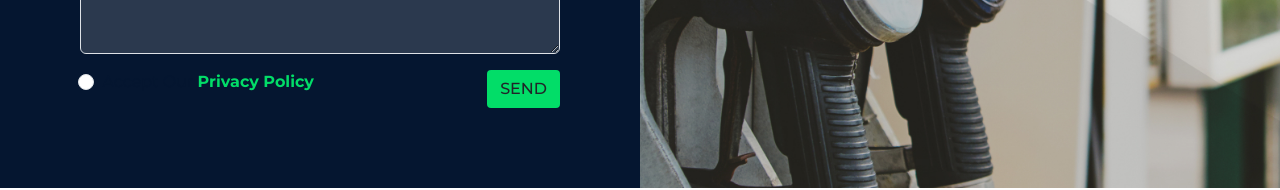
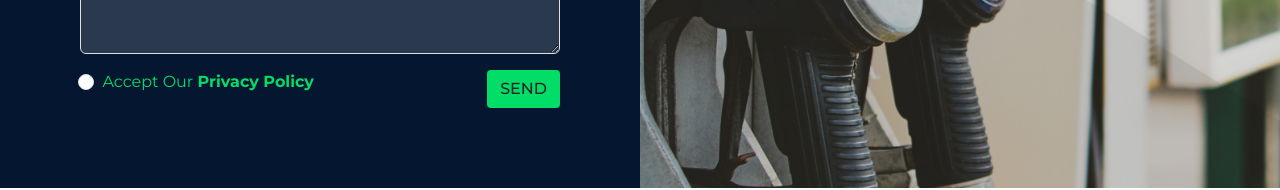
Before and after one commit to Rizwan884/smartfleetfunding-website, a Next.js app: page /fuel-card in a window 1280 px wide. Shown: the part 2385-2575 px from the top of the page. Built offline with nearby package versions, Linux system fonts and the light colour scheme; a web font is replaced by a local one.

Commit message:
Form colors

```diff
--- a/src/app/styles/globals.css
+++ b/src/app/styles/globals.css
@@ -801,10 +801,10 @@ span:hover {
   border-radius: 1.25em;
 }
 .form-check-label {
-  color: var(--dark-blue);
+  color: var(--green);
 }
 .form-check-label:hover {
-  color: var(--dark-blue);
+  color: var(--green);
 }
 #form #message::placeholder,
 #phone::placeholder,
--- a/src/components/form-instapay.tsx
+++ b/src/components/form-instapay.tsx
@@ -91,7 +91,7 @@ export default function FormInstapay() {
                       id="flexCheckDefault"
                     />
                     <label
-                      className="form-check-label text-dark-blue"
+                      className="text-dark-blue"
                       htmlFor="flexCheckDefault"
                     >
                       Accept Our{" "}
```
